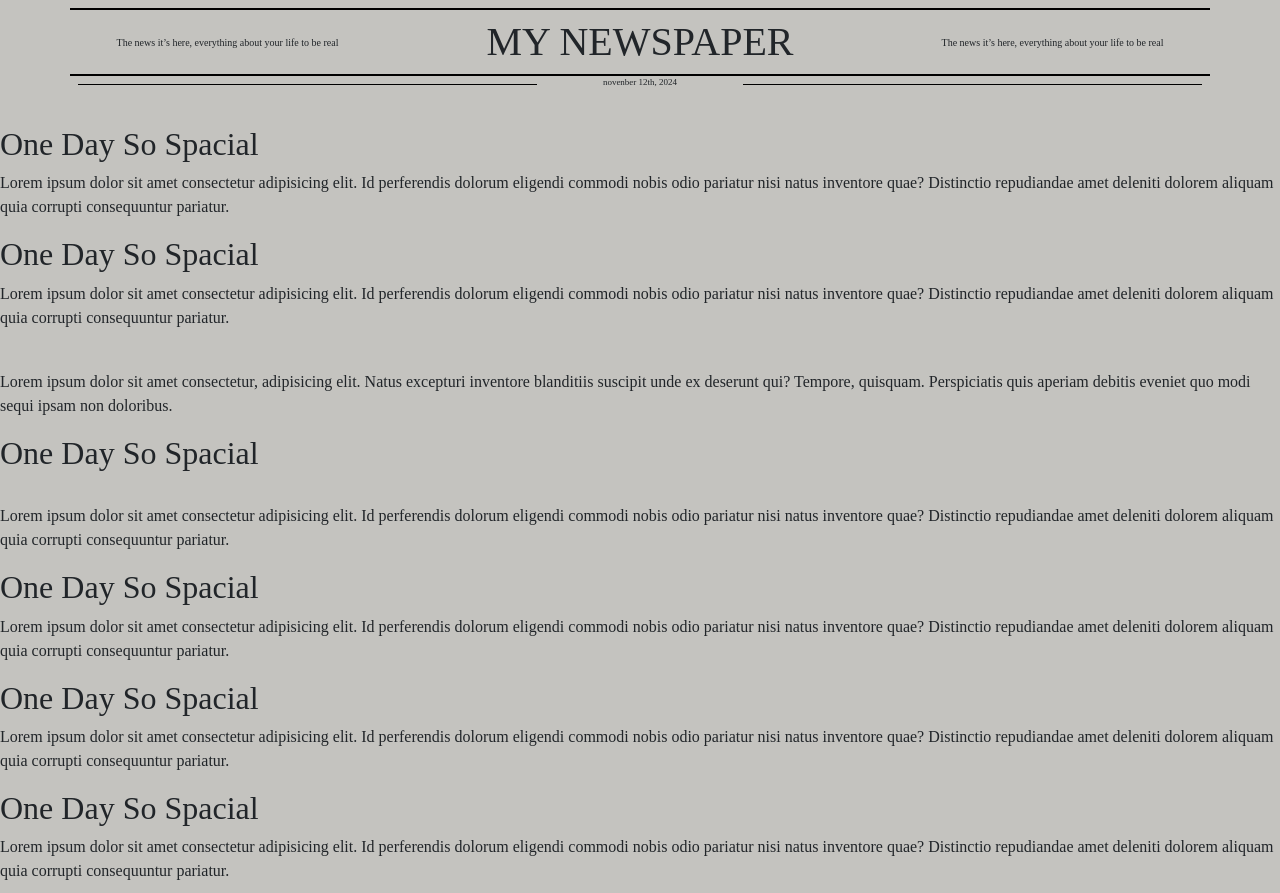
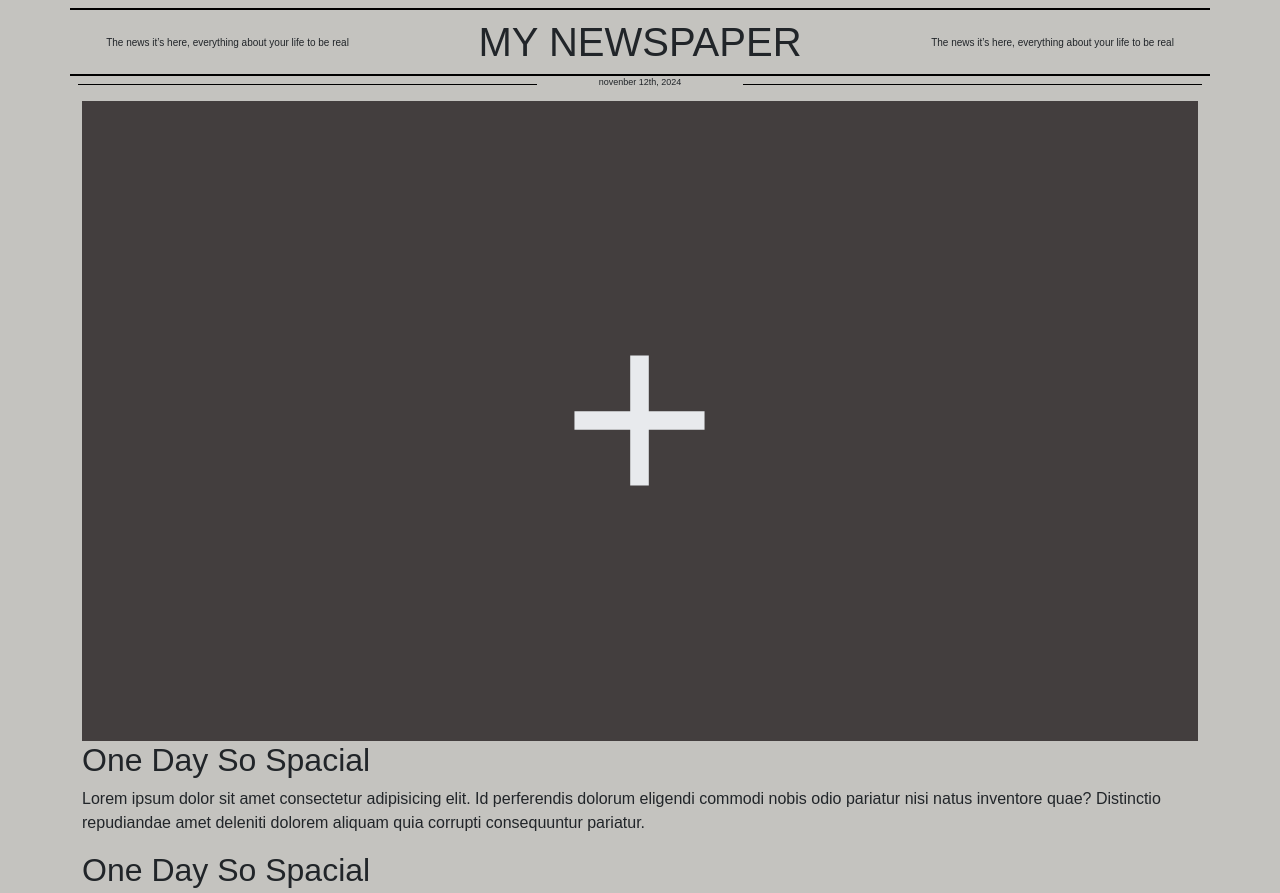
Before and after one commit to VitorGitQ/Newspaper, a website with bundled scripts: page src/index.html in a window 1280 px wide. Shown: the top 893 px of the page. Built offline with nearby package versions, Linux system fonts and the light colour scheme; a web font is replaced by a local one.

Commit message:
Style:Finalização da box-image e implementação da font Koulen

```diff
--- a/asset/sass/input-box.scss
+++ b/asset/sass/input-box.scss
@@ -1,9 +1,13 @@
+$color-main: #C4C3BF;
+$subton: #8c8a83;
+$color-box:#433E3E;
+
 .input-box {
     background-color: $subton;
     box-shadow: $black 10px 10px;
     display: flex;
     flex-direction: column;
-    position: absolute;
+    position: fixed;
     top: 50%;
     opacity: 1;
     pointer-events: all;
--- a/src/index.html
+++ b/src/index.html
@@ -41,44 +41,50 @@
         <button type="button" id="buttonSend">Done</button>
     </div>
 
-    <main>
+    <main class=" d-flex-colum justify-content-center">
 
-       <section>
-        <article>
-            <img src="" alt="">
-            <h2>One Day So Spacial</h2>
-            <p>Lorem ipsum dolor sit amet consectetur adipisicing elit. Id perferendis dolorum eligendi commodi nobis odio pariatur nisi natus inventore quae? Distinctio repudiandae amet deleniti dolorem aliquam quia corrupti consequuntur pariatur.</p>
+       <section class="container">
+        <article >
+            <div class="img-box">
+                <span></span>
+            </div>
+            <h2 id="subtitle3">One Day So Spacial</h2>
+            <p id="description1">Lorem ipsum dolor sit amet consectetur adipisicing elit. Id perferendis dolorum eligendi commodi nobis odio pariatur nisi natus inventore quae? Distinctio repudiandae amet deleniti dolorem aliquam quia corrupti consequuntur pariatur.</p>
         </article>
 
         <article>
-            <h2>One Day So Spacial</h2>
-            <p>Lorem ipsum dolor sit amet consectetur adipisicing elit. Id perferendis dolorum eligendi commodi nobis odio pariatur nisi natus inventore quae? Distinctio repudiandae amet deleniti dolorem aliquam quia corrupti consequuntur pariatur.</p>
-            <img src="" alt="">
-            <p>Lorem ipsum dolor sit amet consectetur, adipisicing elit. Natus excepturi inventore blanditiis suscipit unde ex deserunt qui? Tempore, quisquam. Perspiciatis quis aperiam debitis eveniet quo modi sequi ipsam non doloribus.</p>
+            <h2 id="subtitle4">One Day So Spacial</h2>
+            <p id="description2">Lorem ipsum dolor sit amet consectetur adipisicing elit. Id perferendis dolorum eligendi commodi nobis odio pariatur nisi natus inventore quae? Distinctio repudiandae amet deleniti dolorem aliquam quia corrupti consequuntur pariatur.</p>
+            <div class="img-box">
+
+            </div>
+            <p id="description3">Lorem ipsum dolor sit amet consectetur, adipisicing elit. Natus excepturi inventore blanditiis suscipit unde ex deserunt qui? Tempore, quisquam. Perspiciatis quis aperiam debitis eveniet quo modi sequi ipsam non doloribus.</p>
         </article>
 
         <article>
-            <h2>One Day So Spacial</h2>
-            <img src="" alt="">
-            <p>Lorem ipsum dolor sit amet consectetur adipisicing elit. Id perferendis dolorum eligendi commodi nobis odio pariatur nisi natus inventore quae? Distinctio repudiandae amet deleniti dolorem aliquam quia corrupti consequuntur pariatur.</p>
+            <h2 id="subtitle5">One Day So Spacial</h2>
+            <div class="img-box">
+
+            </div>
+            <p id="description4">Lorem ipsum dolor sit amet consectetur adipisicing elit. Id perferendis dolorum eligendi commodi nobis odio pariatur nisi natus inventore quae? Distinctio repudiandae amet deleniti dolorem aliquam quia corrupti consequuntur pariatur.</p>
         </article>
        </section>
 
 
-       <section>
+       <section class="container">
         <article>
-            <h2>One Day So Spacial</h2>
-            <p>Lorem ipsum dolor sit amet consectetur adipisicing elit. Id perferendis dolorum eligendi commodi nobis odio pariatur nisi natus inventore quae? Distinctio repudiandae amet deleniti dolorem aliquam quia corrupti consequuntur pariatur.</p>
+            <h2 id="subtitle6">One Day So Spacial</h2>
+            <p id="description5">Lorem ipsum dolor sit amet consectetur adipisicing elit. Id perferendis dolorum eligendi commodi nobis odio pariatur nisi natus inventore quae? Distinctio repudiandae amet deleniti dolorem aliquam quia corrupti consequuntur pariatur.</p>
         </article>
 
         <article>
-            <h2>One Day So Spacial</h2>
-            <p>Lorem ipsum dolor sit amet consectetur adipisicing elit. Id perferendis dolorum eligendi commodi nobis odio pariatur nisi natus inventore quae? Distinctio repudiandae amet deleniti dolorem aliquam quia corrupti consequuntur pariatur.</p>
+            <h2 id="subtitle7">One Day So Spacial</h2>
+            <p id="description6">Lorem ipsum dolor sit amet consectetur adipisicing elit. Id perferendis dolorum eligendi commodi nobis odio pariatur nisi natus inventore quae? Distinctio repudiandae amet deleniti dolorem aliquam quia corrupti consequuntur pariatur.</p>
         </article>
 
         <article>
-            <h2>One Day So Spacial</h2>
-            <p>Lorem ipsum dolor sit amet consectetur adipisicing elit. Id perferendis dolorum eligendi commodi nobis odio pariatur nisi natus inventore quae? Distinctio repudiandae amet deleniti dolorem aliquam quia corrupti consequuntur pariatur.</p>
+            <h2 id="subtitle8">One Day So Spacial</h2>
+            <p id="description7">Lorem ipsum dolor sit amet consectetur adipisicing elit. Id perferendis dolorum eligendi commodi nobis odio pariatur nisi natus inventore quae? Distinctio repudiandae amet deleniti dolorem aliquam quia corrupti consequuntur pariatur.</p>
         </article>
        </section>
 
--- a/src/main.scss
+++ b/src/main.scss
@@ -1,8 +1,12 @@
 @import "../node_modules/bootstrap/scss/bootstrap.scss";
+@import "../asset/sass/input-box.scss";
+
+@import url('https://fonts.googleapis.com/css2?family=Koulen&family=Roboto:wght@100;300;500;700&display=swap');
 
 
 $color-main: #C4C3BF;
 $subton: #8c8a83;
+$color-box:#433E3E;
 
 body {
     display: flex;
@@ -10,7 +14,9 @@ body {
     align-items: center;
     justify-content: center;
     background-color: $color-main;
-    font-family: k;
+    font-family: "Koulen", sans-serif;
+    font-weight: 400;
+    font-style: normal;
 }
 
 header {
@@ -21,6 +27,7 @@ header {
 
     .title {
         cursor: pointer;
+
     }
     .sub-title {
         font-size:x-small;
@@ -35,3 +42,17 @@ header {
         height: 1px;
     }
 }
+
+
+
+.img-box {
+    display: flex;
+    background-color: $color-box;
+    height: 50vw;
+
+    background-image: url(/asset/svg/add_24dp_E8EAED_FILL0_wght400_GRAD0_opsz24.svg) ;
+    background-repeat: no-repeat;
+    background-position: center;
+    background-size: 20%;
+
+}
```
Also changed, not shown: CSS/style.css, asset/svg/add_24dp_E8EAED_FILL0_wght400_GRAD0_opsz24.svg (added), 1 other file.
